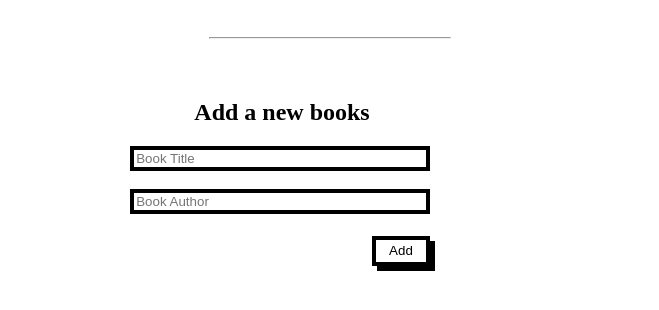
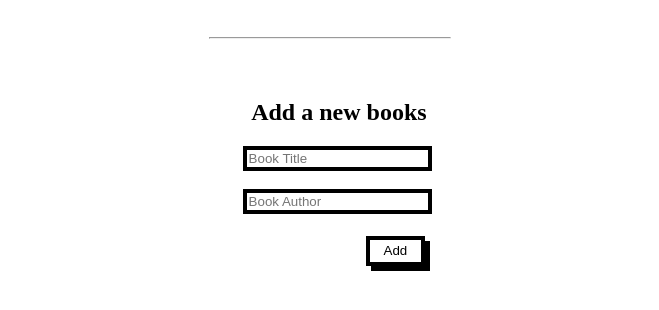
Before and after one commit to iammouaz/awesome-books, a website: page index.html in a window 1280 px wide. Shown: the part 164-474 px from the top of the page, without its empty margins (310-969 px from the left). Drawn offline with Linux system fonts and the light colour scheme.

Commit message:
Update style.css

```diff
--- a/style.css
+++ b/style.css
@@ -70,16 +70,16 @@ button {
   width: 390px;
   display: flex;
   flex-direction: column;
-  margin-left: -15%;
+  margin-left: -6%;
+  align-items: center;
 }
-
 .form {
   border: 4px solid black;
   margin-left: 90px;
 }
 
 #btnAdd {
-  margin-left: 85%;
+  margin-left: 53%;
   margin-top: 10px;
   width: 15%;
 }
```
